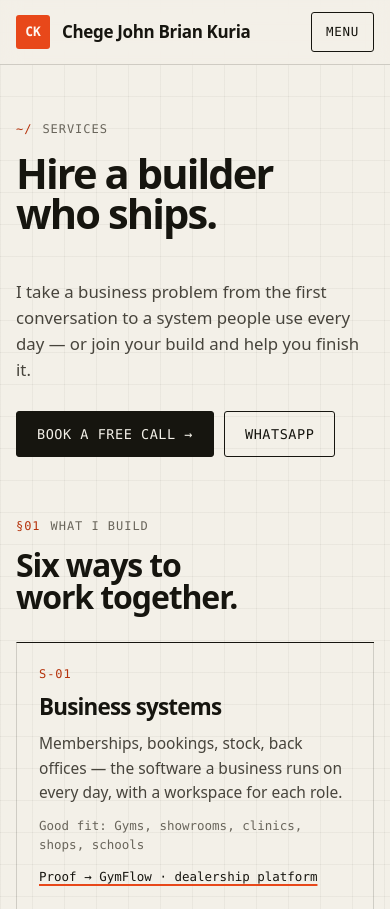
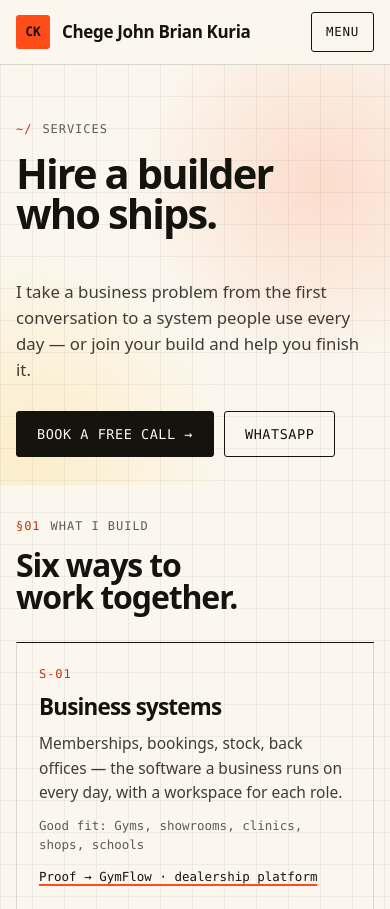
Before and after one commit to Kuriaaaa/kuriaaaa.github.io, an Astro site: page /services in a window 390 px wide. Shown: the top 909 px of the page. Built offline with nearby package versions, Linux system fonts and the light colour scheme; Astro itself is replaced by a stand-in of ours.

Commit message:
Brighten palette and fix audit findings
- Nairobi-sunset palette: brighter cream paper, vivid orange, yellow
  highlighter, orange CTA band, ink footer, tinted status chips, hero glow
- Fix doubled WhatsApp URL on the services page (was a 404)
- Darken light-mode status colours to pass WCAG AA on tinted chips
- Stop the workflow terminal block widening the page on phones
- Keep /thanks/ out of the sitemap; update theme-color to the new paper

Co-Authored-By: Claude Opus 5.5 <noreply@anthropic.com>

```diff
--- a/astro.config.mjs
+++ b/astro.config.mjs
@@ -8,7 +8,7 @@ export default defineConfig({
   devToolbar: { enabled: false },
   // Never inline assets as data: URIs; the CSP only allows files from this site.
   vite: { build: { assetsInlineLimit: 0 } },
-  integrations: [sitemap({ filter: (page) => !page.includes('/404') })],
+  integrations: [sitemap({ filter: (page) => !page.includes('/404') && !page.includes('/thanks') })],
   build: {
     // Keep every stylesheet external so the strict CSP (style-src 'self') holds.
     inlineStylesheets: 'never',
--- a/src/layouts/Base.astro
+++ b/src/layouts/Base.astro
@@ -40,8 +40,8 @@ const person = {
     {!noindex && <link rel="canonical" href={canonical} />}
     <link rel="icon" href="/favicon.svg" type="image/svg+xml" />
     <link rel="sitemap" href="/sitemap-index.xml" />
-    <meta name="theme-color" content="#f3f0e8" media="(prefers-color-scheme: light)" />
-    <meta name="theme-color" content="#11110f" media="(prefers-color-scheme: dark)" />
+    <meta name="theme-color" content="#fbf7ee" media="(prefers-color-scheme: light)" />
+    <meta name="theme-color" content="#0f0f13" media="(prefers-color-scheme: dark)" />
     <meta property="og:type" content="website" />
     <meta property="og:url" content={canonical} />
     <meta property="og:title" content={fullTitle} />
--- a/src/pages/services.astro
+++ b/src/pages/services.astro
@@ -103,7 +103,7 @@ const faq = [
           <a class="btn btn-primary" href="/#contact">
             Book a free call →
           </a>
-          <a class="btn" href={`https://wa.me/${site.whatsapp}`} target="_blank" rel="noopener noreferrer">
+          <a class="btn" href={site.whatsapp} target="_blank" rel="noopener noreferrer">
             WhatsApp
           </a>
         </div>
--- a/src/styles/global.css
+++ b/src/styles/global.css
@@ -14,42 +14,47 @@
   --max: 1180px;
   --gutter: clamp(16px, 4vw, 40px);
 
-  --paper: #f3f0e8;
-  --paper-2: #e9e5d9;
-  --paper-3: #dfdacb;
-  --ink: #16150f;
-  --ink-2: #47443c;
-  --ink-3: #69655b;
-  --rule: rgba(22, 21, 15, 0.16);
-  --rule-strong: rgba(22, 21, 15, 0.42);
-  --signal: #e8481a;
-  --signal-ink: #b5330c;
-  --on-signal: #fff8f2;
-  --live: #23874d;
-  --pilot: #a86f00;
-  --build: #2f5fc4;
-  --engagement: #7a4fc2;
-  --grid: rgba(22, 21, 15, 0.045);
+  /* Nairobi sunset: warm cream paper, deep ink, vivid orange, highlighter yellow. */
+  --paper: #fbf7ee;
+  --paper-2: #f3ecdc;
+  --paper-3: #e8dfc9;
+  --ink: #14130d;
+  --ink-2: #3f3c34;
+  --ink-3: #5f5b51;
+  --rule: rgba(20, 19, 13, 0.14);
+  --rule-strong: rgba(20, 19, 13, 0.42);
+  --signal: #ff4d1a;
+  --signal-ink: #c2320a;
+  --on-signal: #14130d;
+  --sun: #ffc83d;
+  --sky: #2563eb;
+  --live: #116b34;
+  --pilot: #8a4f00;
+  --build: #1d4ed8;
+  --engagement: #7c3aed;
+  --grid: rgba(20, 19, 13, 0.05);
 }
 
 @media (prefers-color-scheme: dark) {
   :root {
-    --paper: #11110f;
-    --paper-2: #1a1a17;
-    --paper-3: #24241f;
-    --ink: #eeebe1;
-    --ink-2: #bdb9ad;
-    --ink-3: #918d82;
-    --rule: rgba(238, 235, 225, 0.14);
-    --rule-strong: rgba(238, 235, 225, 0.4);
-    --signal: #ff6a3d;
-    --signal-ink: #ff8f69;
-    --on-signal: #160a05;
-    --live: #4cc47f;
-    --pilot: #e3a93a;
+    --paper: #0f0f13;
+    --paper-2: #18181f;
+    --paper-3: #24242d;
+    --ink: #f5f1e6;
+    --ink-2: #c9c4b7;
+    --ink-3: #a19c8f;
+    --rule: rgba(245, 241, 230, 0.13);
+    --rule-strong: rgba(245, 241, 230, 0.4);
+    --signal: #ff6b35;
+    --signal-ink: #ff9466;
+    --on-signal: #14130d;
+    --sun: #ffd04d;
+    --sky: #6ea0ff;
+    --live: #4ade80;
+    --pilot: #fbbf24;
     --build: #7aa2ff;
-    --engagement: #b896ff;
-    --grid: rgba(238, 235, 225, 0.035);
+    --engagement: #c4a1ff;
+    --grid: rgba(245, 241, 230, 0.035);
   }
 }
 
@@ -2284,3 +2289,225 @@ h3,
   margin: 0 0 1em;
   color: var(--ink-2);
 }
+
+/* =========================================================================
+   Colour pass — warmer, brighter, more contrast between bands
+   ========================================================================= */
+
+/* Highlighter: yellow on light paper, orange glow on dark. */
+.mark {
+  background: linear-gradient(transparent 58%, var(--sun) 58%, var(--sun) 92%, transparent 92%);
+}
+
+@media (prefers-color-scheme: dark) {
+  .mark {
+    background: linear-gradient(
+      transparent 58%,
+      color-mix(in srgb, var(--signal) 55%, transparent) 58%,
+      color-mix(in srgb, var(--signal) 55%, transparent) 92%,
+      transparent 92%
+    );
+  }
+}
+
+/* Warm glow behind the hero and page heads. */
+.hero,
+.page-head,
+.dossier-head {
+  background:
+    radial-gradient(circle at 82% 28%, color-mix(in srgb, var(--signal) 16%, transparent), transparent 42%),
+    radial-gradient(circle at 8% 92%, color-mix(in srgb, var(--sun) 20%, transparent), transparent 38%);
+}
+
+.dossier-head {
+  background-size: 100% 100%;
+}
+
+/* Systems map: orange core, stage-coloured node tabs. */
+.map .core {
+  fill: var(--signal);
+}
+
+.map .core-text {
+  fill: var(--on-signal);
+}
+
+.map .ring {
+  stroke: var(--signal);
+  opacity: 0.6;
+}
+
+.map .node rect {
+  fill: var(--paper);
+}
+
+.map .node:hover rect,
+.map .node:focus-visible rect {
+  fill: var(--signal);
+  stroke: var(--ink);
+}
+
+.map .node:hover text,
+.map .node:focus-visible text {
+  fill: var(--on-signal) !important;
+}
+
+.map .node:hover .node-sub,
+.map .node:focus-visible .node-sub {
+  fill: var(--on-signal) !important;
+}
+
+/* Status chips get a tinted pill. */
+.stage {
+  padding: 4px 10px 4px 8px;
+  border-radius: 999px;
+  background: color-mix(in srgb, currentColor 12%, transparent);
+  font-weight: 600;
+}
+
+.status-pill {
+  border-color: color-mix(in srgb, var(--live) 45%, transparent);
+  background: color-mix(in srgb, var(--live) 10%, var(--paper));
+}
+
+/* Buttons: ink by default, orange on hover with ink text (passes contrast). */
+.btn-primary:hover {
+  border-color: var(--ink);
+  background: var(--signal);
+  color: var(--on-signal);
+  box-shadow: 4px 4px 0 var(--ink);
+  transform: translate(-2px, -2px);
+}
+
+.btn:not(.btn-primary):hover {
+  box-shadow: 4px 4px 0 var(--signal);
+  transform: translate(-2px, -2px);
+}
+
+/* Ledger rows warm up on hover. */
+.ledger a:hover {
+  background: color-mix(in srgb, var(--signal) 9%, var(--paper));
+}
+
+.ledger .no {
+  color: var(--signal-ink);
+  font-weight: 600;
+}
+
+/* Protocol steps: numbered in orange, sunny on hover. */
+.protocol li {
+  transition: background 0.2s;
+}
+
+.protocol li:hover {
+  background: color-mix(in srgb, var(--sun) 16%, var(--paper));
+}
+
+.protocol .step {
+  display: inline-block;
+  padding: 3px 8px;
+  border-radius: 2px;
+  background: var(--signal);
+  color: var(--on-signal);
+  font-weight: 700;
+}
+
+/* Tags and toolkit chips get a little colour. */
+.tags li {
+  border-color: transparent;
+  background: var(--paper-2);
+}
+
+/* CTA band: full orange. */
+.cta-band {
+  background: var(--signal);
+  color: var(--on-signal);
+}
+
+.cta-band .label,
+.cta-band p {
+  color: color-mix(in srgb, var(--on-signal) 80%, transparent);
+}
+
+.cta-band .btn {
+  border-color: var(--on-signal);
+  color: var(--on-signal);
+}
+
+.cta-band .btn:hover {
+  background: var(--on-signal);
+  color: var(--signal);
+  box-shadow: 4px 4px 0 var(--paper);
+}
+
+.cta-band .btn-primary {
+  border-color: var(--on-signal);
+  background: var(--on-signal);
+  color: var(--paper);
+}
+
+.cta-band .btn-primary:hover {
+  background: var(--paper);
+  color: var(--ink);
+  box-shadow: 4px 4px 0 var(--on-signal);
+}
+
+/* Footer: an ink band to close the page. */
+.site-footer {
+  border-top: 0;
+  background: var(--ink);
+  color: var(--paper);
+}
+
+.site-footer .label,
+.site-footer .muted,
+.footer-base {
+  color: color-mix(in srgb, var(--paper) 70%, transparent);
+}
+
+.site-footer a:hover {
+  color: var(--signal);
+}
+
+.footer-base {
+  border-top-color: color-mix(in srgb, var(--paper) 18%, transparent);
+}
+
+/* Dossier details. */
+.dossier-head h1 .dot,
+.next-dossier:hover strong {
+  color: var(--signal);
+}
+
+.plate {
+  box-shadow: 8px 8px 0 color-mix(in srgb, var(--sun) 70%, transparent);
+}
+
+.form {
+  box-shadow: 8px 8px 0 var(--signal);
+}
+
+.adr li,
+.principles li {
+  border-top: 4px solid var(--signal);
+}
+
+.offers > li:hover {
+  background: color-mix(in srgb, var(--sun) 14%, var(--paper));
+}
+
+.faq summary::after {
+  color: var(--signal);
+}
+
+/* Grid children may shrink below their content (keeps code blocks from widening the page). */
+@media (max-width: 860px) {
+  .split {
+    grid-template-columns: minmax(0, 1fr);
+  }
+}
+
+.split > *,
+.hero-grid > * {
+  min-width: 0;
+}
```
